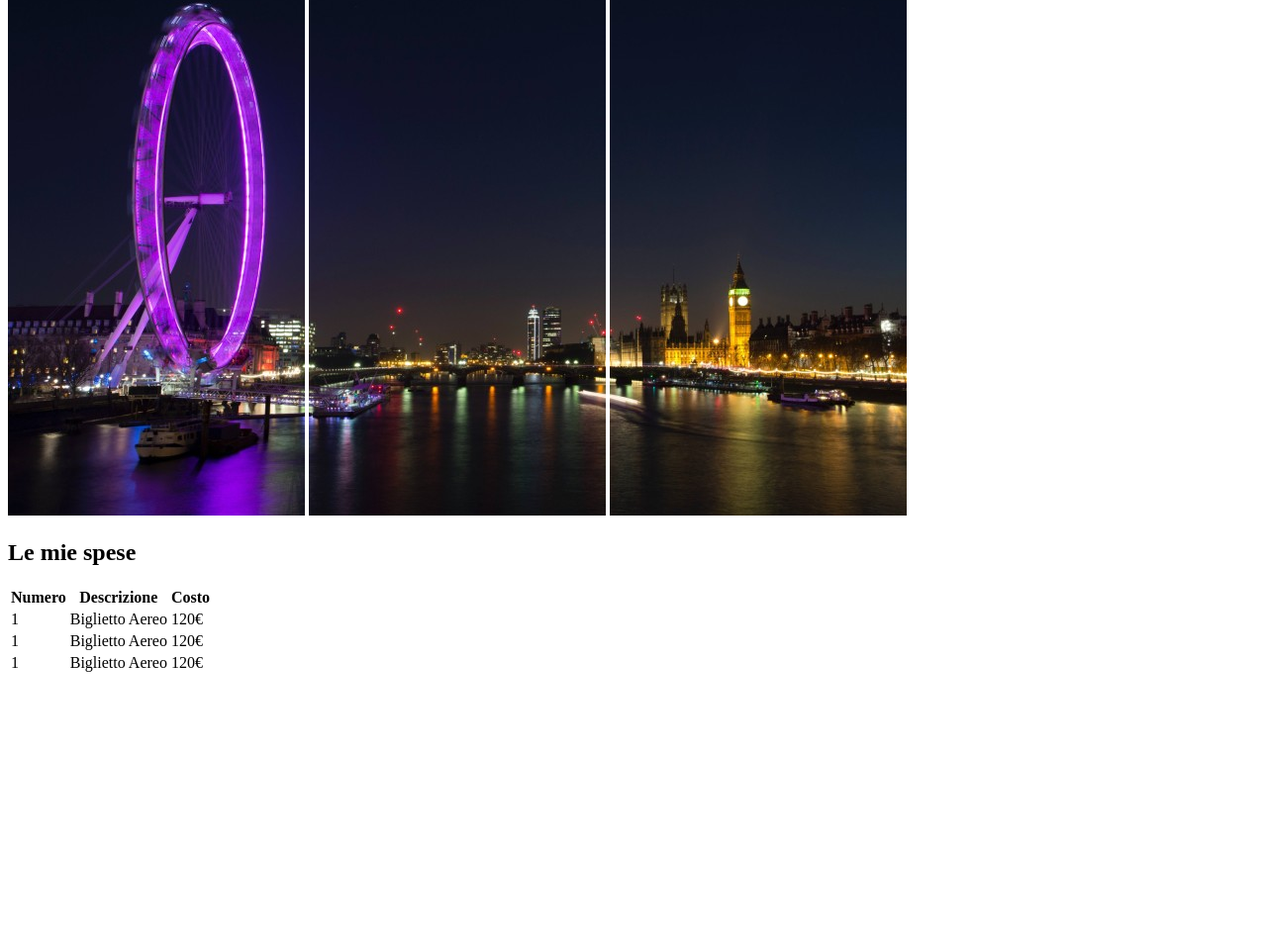
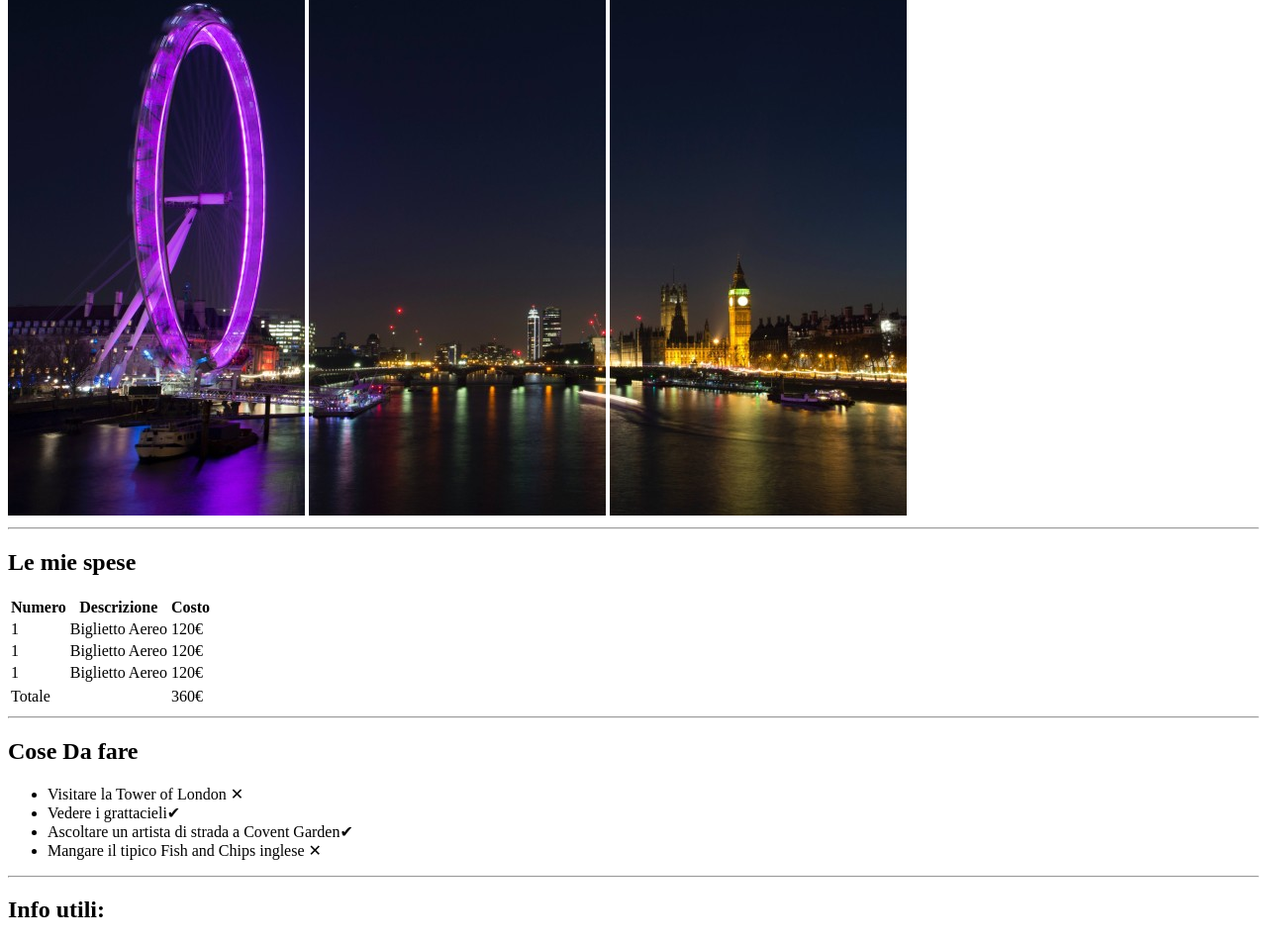
Before and after one commit to OmarDenguir/html-london-trip, a plain HTML site: page index.html in a window 1280 px wide. Shown: the part 159-1112 px from the top of the page at 99% size. Before the commit the page ends 851 px from the top, so only its background shows below. Drawn offline with Linux system fonts and the light colour scheme.

Commit message:
list added

```diff
--- a/index.html
+++ b/index.html
@@ -12,6 +12,7 @@
     <img src="img/pexels-bill-emrich-230794-0.jpg" alt="London Eye">
     <img src="img/pexels-bill-emrich-230794-1.jpg" alt="Vista sul Tamigi">
     <img src="img/pexels-bill-emrich-230794-2.jpg" alt="Big Ben">
+    <hr>
     <h2>Le mie spese</h2>
     <table>
         <tr>
@@ -24,10 +25,26 @@
             <td>120€</td>
         </tr>
         <td>1</td>
-            <td>Biglietto Aereo</td>
-            <td>120€</td>
+        <td>Biglietto Aereo</td>
+        <td>120€</td>
         <tr>
             <td>1</td>
             <td>Biglietto Aereo</td>
             <td>120€</td>
         <tr>
+        <tr>
+            <td colspan="2">Totale</td>
+            <td>360€</td>
+        </tr>
+    </table>
+    <hr>
+    <h2>Cose Da fare</h2>
+    <ul>
+        <li>Visitare la Tower of London &#10005;</li>
+        <li>Vedere i grattacieli&#10004;</li>
+        <li>Ascoltare un artista di strada a Covent Garden&#10004;</li>
+        <li>Mangare il tipico Fish and Chips inglese &#10005;</li>
+    </ul>
+        <hr>
+ <h2>Info utili:</h2>
+ </body>
```
